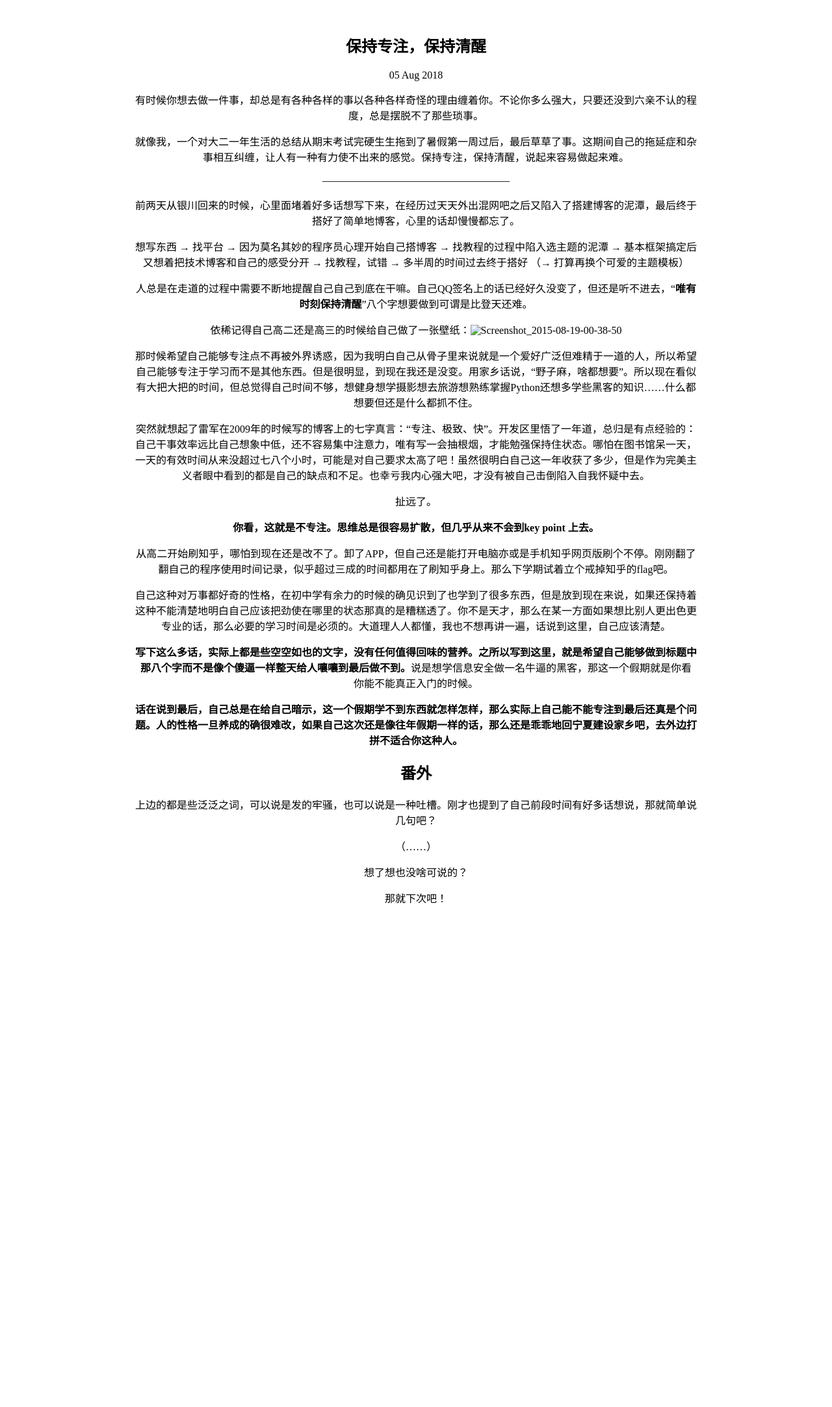
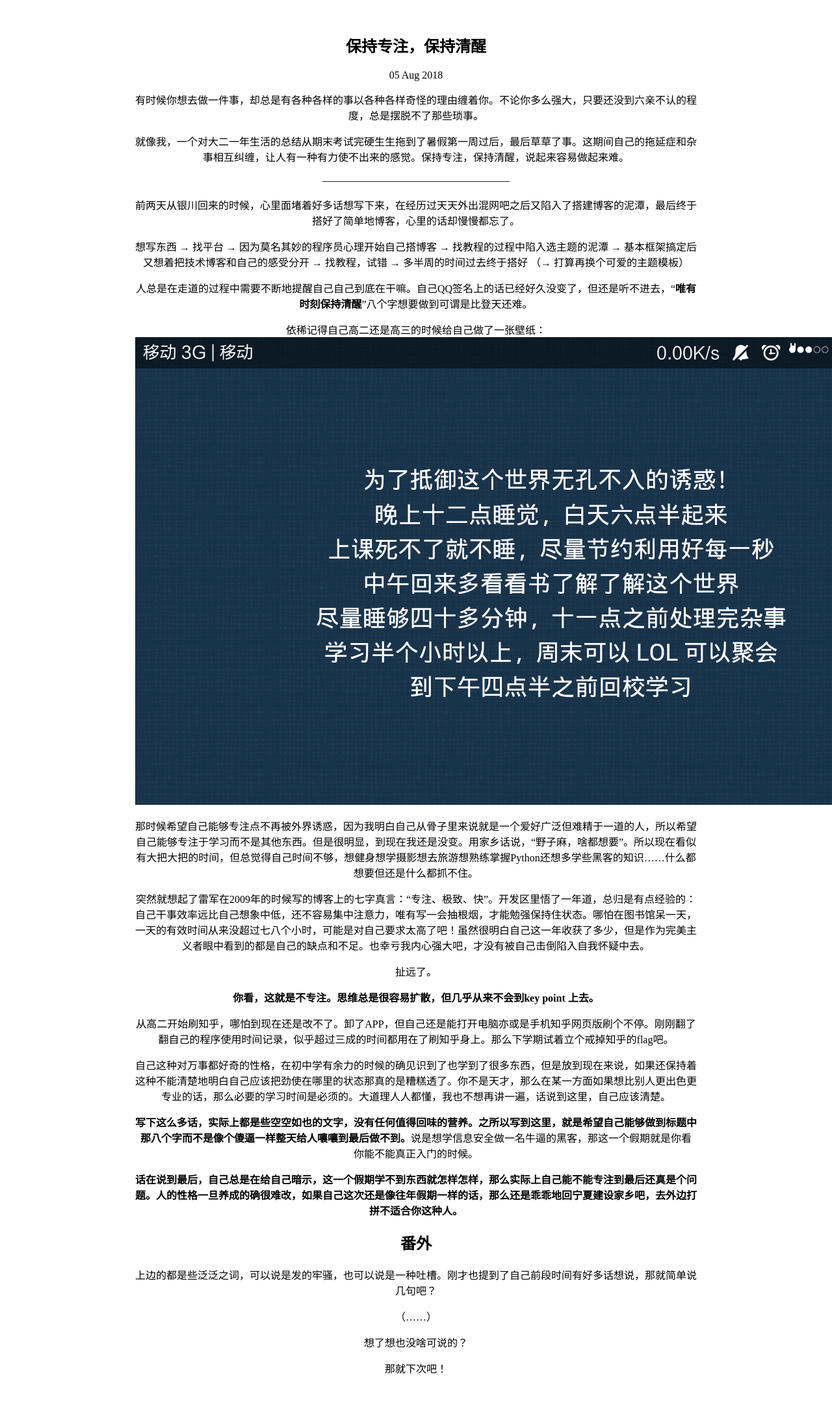
Before and after one commit to FakeZem/Blog, a Jekyll site: the page built from _posts/2018-8-5-Stay Focused Stay Awake.md, in a window 1280 px wide. Shown: the whole page at 65% size. Built offline with Jekyll 4.4.1, drawn with Linux system fonts in a browser that asks for light colours; before the commit the page ends 1442 px from its top, so only the background shows below that.

Commit message:
update img

```diff
--- a/_posts/2018-8-5-Stay Focused Stay Awake.md
+++ b/_posts/2018-8-5-Stay Focused Stay Awake.md
@@ -19,7 +19,7 @@ title: 保持专注，保持清醒
 
 人总是在走道的过程中需要不断地提醒自己自己到底在干嘛。自己QQ签名上的话已经好久没变了，但还是听不进去，“**唯有时刻保持清醒**”八个字想要做到可谓是比登天还难。
 
-依稀记得自己高二还是高三的时候给自己做了一张壁纸：![Screenshot_2015-08-19-00-38-50](image/Screenshot_2015-08-19-00-38-50.png)
+依稀记得自己高二还是高三的时候给自己做了一张壁纸：![Screenshot_2015-08-19-00-38-50](https://raw.githubusercontent.com/FakeZem/Blog/gh-pages/image/Screenshot_2015-08-19-00-38-50.png)
 
 那时候希望自己能够专注点不再被外界诱惑，因为我明白自己从骨子里来说就是一个爱好广泛但难精于一道的人，所以希望自己能够专注于学习而不是其他东西。但是很明显，到现在我还是没变。用家乡话说，“野子麻，啥都想要”。所以现在看似有大把大把的时间，但总觉得自己时间不够，想健身想学摄影想去旅游想熟练掌握Python还想多学些黑客的知识……什么都想要但还是什么都抓不住。
 
```
